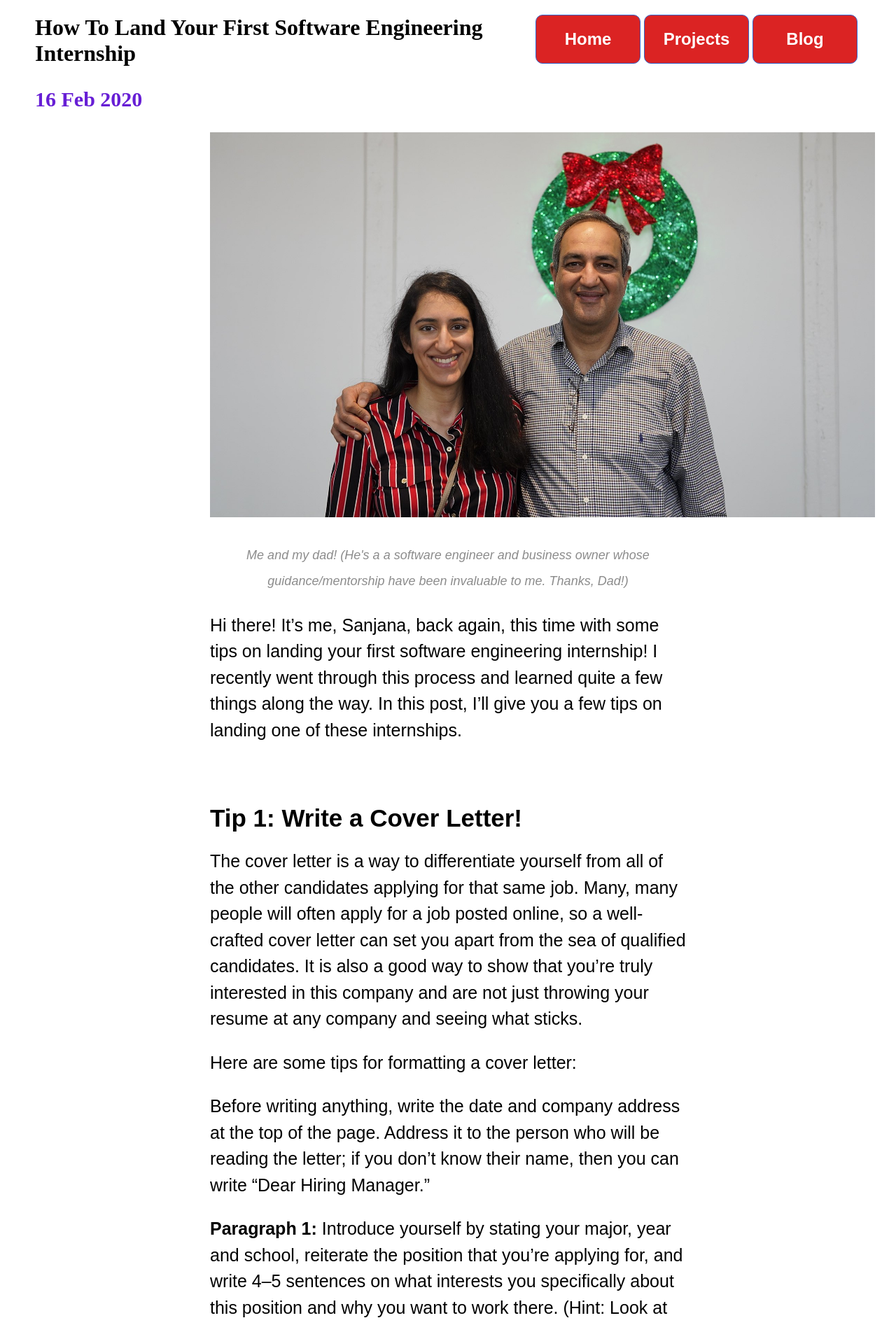
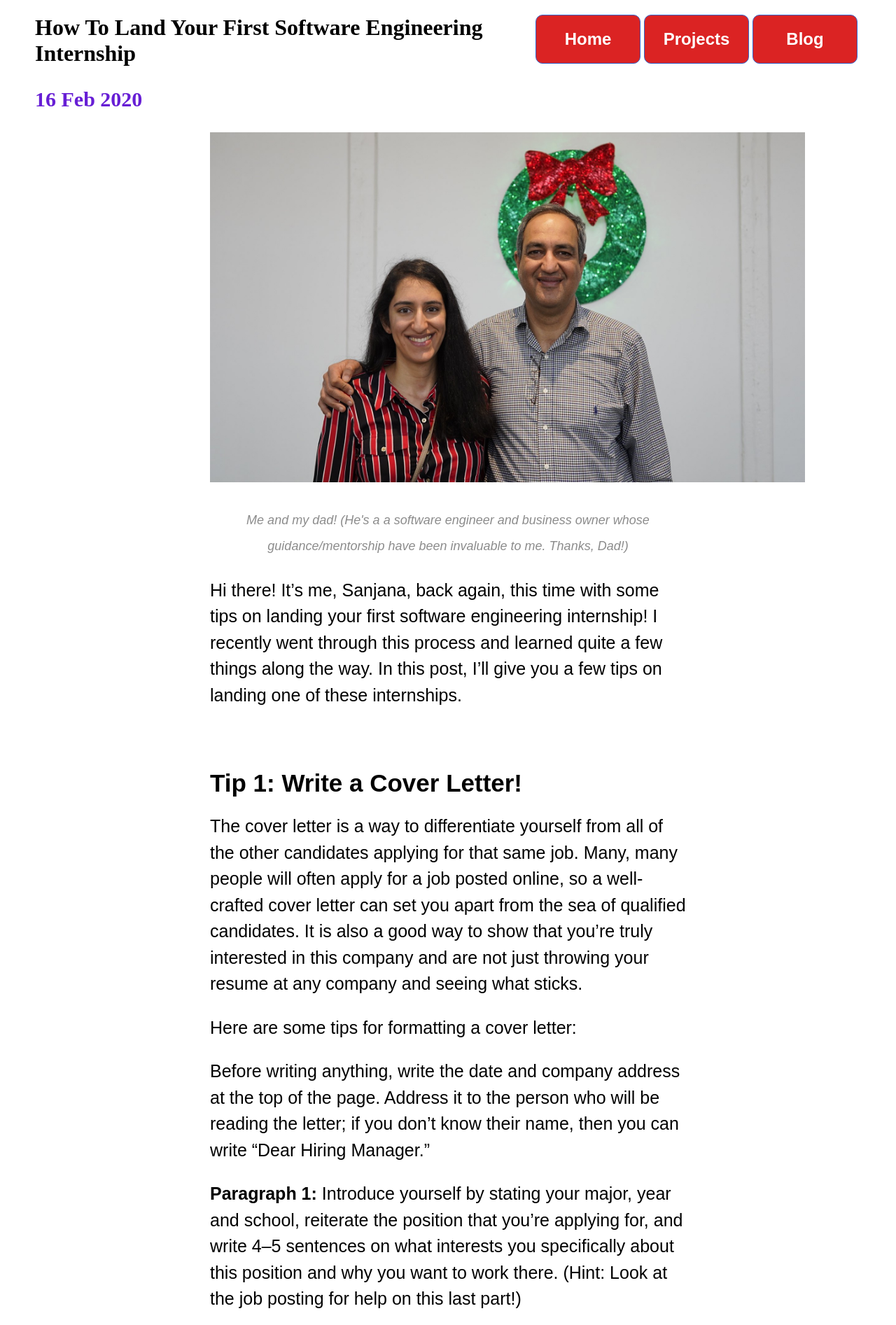
Before and after one commit to skapur12/skapur12.github.io, a Jekyll site: the page built from _posts/2020-02-16-How-To-Land-Your-First-Software-Engineering-Internship.md, in a window 1280 px wide. Shown: the top 1893 px of the page at 70% size. Built offline with Jekyll 4.4.1, drawn with Linux system fonts in a browser that asks for light colours; nearby versions of some CDN libraries; comment, search, counter and statistics services are not loaded.

Commit message:
Update 2020-02-16-How-To-Land-Your-First-Software-Engineering-Internship.md

```diff
--- a/_posts/2020-02-16-How-To-Land-Your-First-Software-Engineering-Internship.md
+++ b/_posts/2020-02-16-How-To-Land-Your-First-Software-Engineering-Internship.md
@@ -4,7 +4,7 @@
 date: 2020-02-16
 ---
 
-<img src="/assets/images/dad.jpeg" alt="Me and my dad" width="950" height="550">
+<img src="/assets/images/dad.jpeg" alt="Me and my dad" width="850" height="500">
 
 <div class="BlogImageCaption">
   Me and my dad! (He's a a software engineer and business owner whose guidance/mentorship have been invaluable to me. Thanks, Dad!)
```
